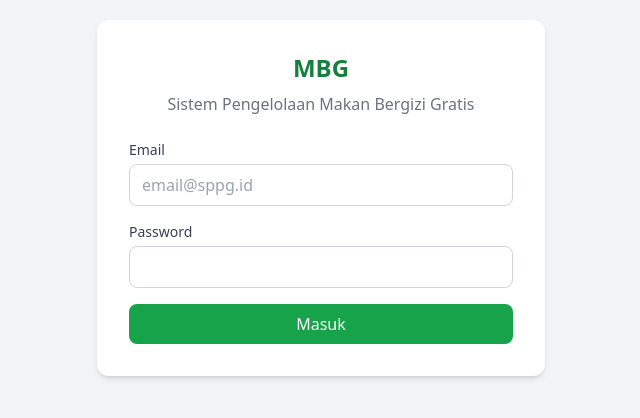
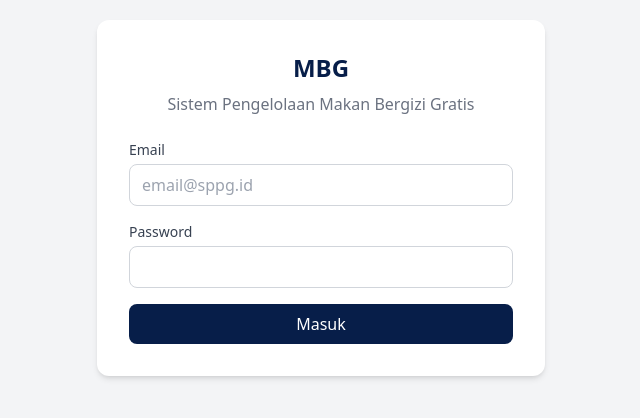
Before and after one commit to websitetermaju/mbg-web, a React (Vite) app: page /login in a window 1280 px wide. Shown: the part 202-620 px from the top of the page, without its empty margins (319-959 px from the left). Built offline with nearby package versions, Linux system fonts and the light colour scheme.

Commit message:
feat: rebrand login page warna BGN biru

```diff
--- a/src/pages/LoginPage.tsx
+++ b/src/pages/LoginPage.tsx
@@ -30,7 +30,7 @@ export function LoginPage() {
   return (
     <div className="min-h-screen bg-gray-100 flex items-center justify-center">
       <div className="bg-white rounded-xl shadow-md p-8 w-full max-w-md">
-        <h1 className="text-2xl font-bold text-center text-green-700 mb-2">MBG</h1>
+        <h1 className="text-2xl font-bold text-center text-bgn-900 mb-2">MBG</h1>
         <p className="text-center text-gray-500 mb-6">Sistem Pengelolaan Makan Bergizi Gratis</p>
         {error && (
           <div className="bg-red-50 border border-red-200 text-red-700 rounded-lg p-3 mb-4 text-sm">
@@ -44,7 +44,7 @@ export function LoginPage() {
               type="email"
               value={email}
               onChange={(e) => setEmail(e.target.value)}
-              className="w-full border border-gray-300 rounded-lg px-3 py-2 focus:outline-none focus:ring-2 focus:ring-green-500"
+              className="w-full border border-gray-300 rounded-lg px-3 py-2 focus:outline-none focus:ring-2 focus:ring-bgn-600"
               placeholder="email@sppg.id"
               required
             />
@@ -55,14 +55,14 @@ export function LoginPage() {
               type="password"
               value={password}
               onChange={(e) => setPassword(e.target.value)}
-              className="w-full border border-gray-300 rounded-lg px-3 py-2 focus:outline-none focus:ring-2 focus:ring-green-500"
+              className="w-full border border-gray-300 rounded-lg px-3 py-2 focus:outline-none focus:ring-2 focus:ring-bgn-600"
               required
             />
           </div>
           <button
             type="submit"
             disabled={loading}
-            className="w-full bg-green-600 text-white rounded-lg py-2 font-medium hover:bg-green-700 disabled:opacity-50 transition-colors"
+            className="w-full bg-bgn-900 text-white rounded-lg py-2 font-medium hover:bg-bgn-800 disabled:opacity-50 transition-colors"
           >
             {loading ? 'Memproses...' : 'Masuk'}
           </button>
```
